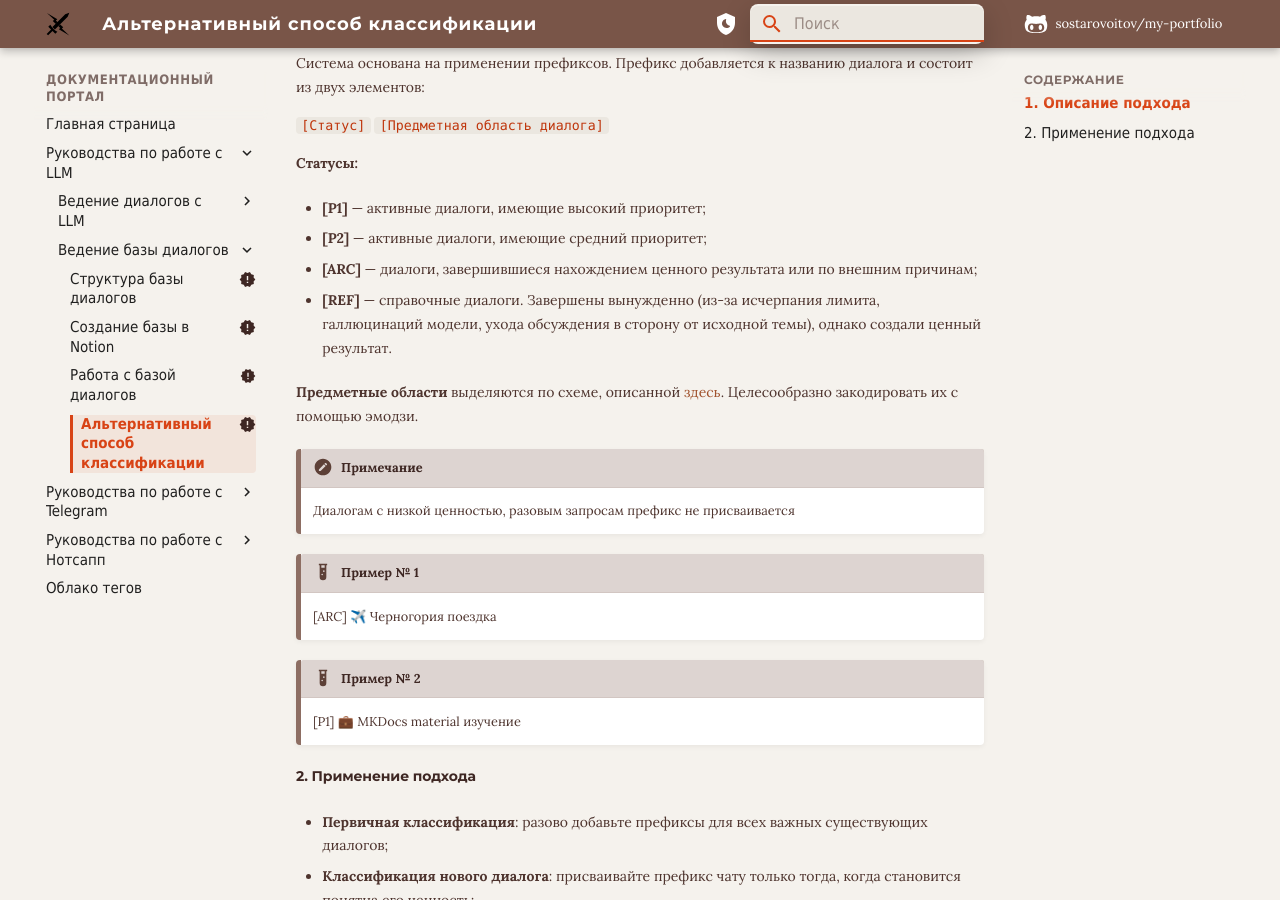
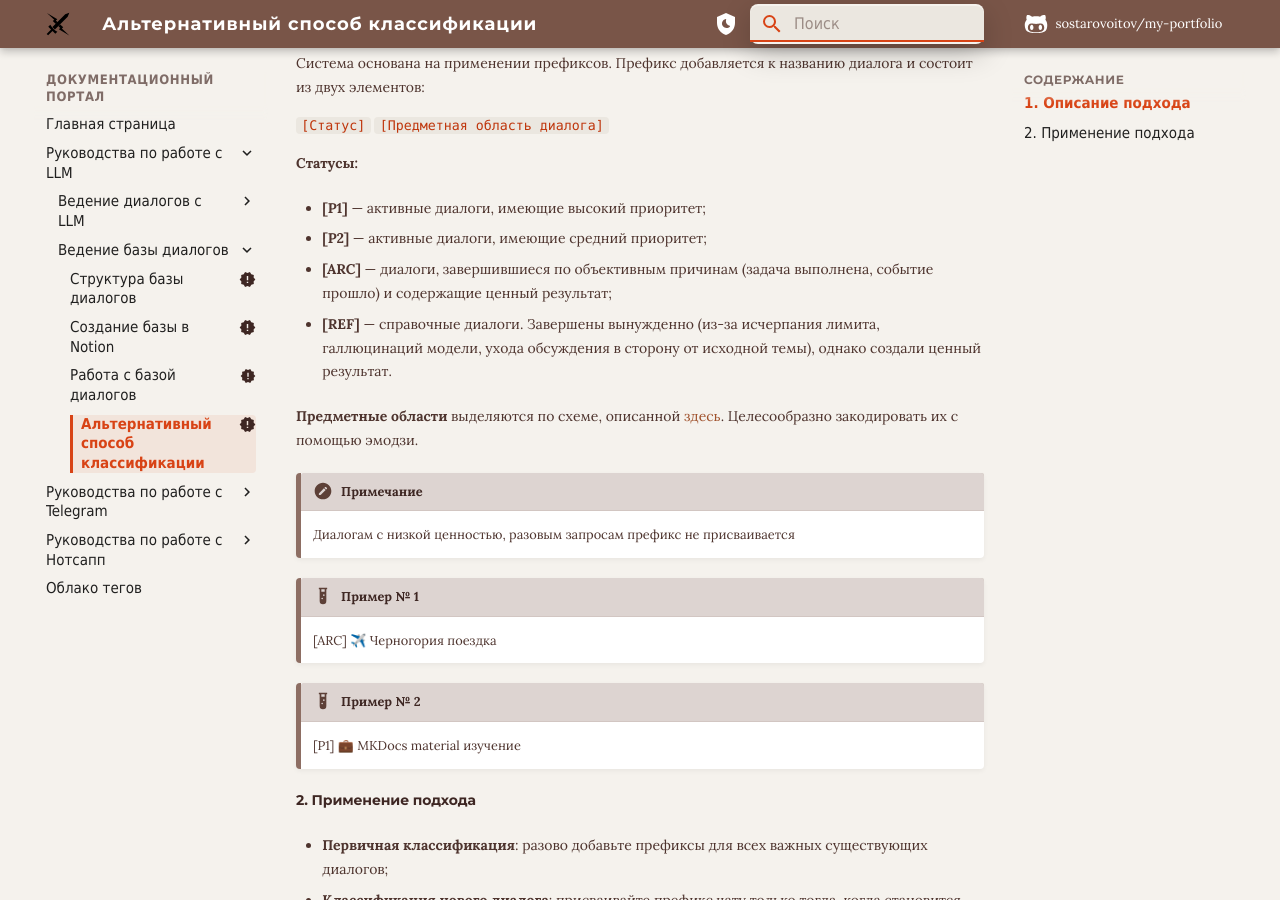
Before and after one commit to sostarovoitov/my-portfolio, an MkDocs documentation site: the page built from docs/Instructions/LLMs/alternative-approach.md, in a window 1280 px wide and 900 px high, scrolled down 307 px. Built offline with MkDocs 1.6.1 and Material for MkDocs 9.7.7, drawn with Linux system fonts in a browser that asks for light colours; plug-ins that fetch from the network failed and are left out; comment, search, counter and statistics services are not loaded.

```diff
--- a/docs/Instructions/LLMs/alternative-approach.md
+++ b/docs/Instructions/LLMs/alternative-approach.md
@@ -16,7 +16,7 @@
 
 * **[P2]** — активные диалоги, имеющие средний приоритет;
 
-* **[ARC]** — диалоги, завершившиеся нахождением ценного результата или по внешним причинам;
+* **[ARC]** — диалоги, завершившиеся по объективным причинам (задача выполнена, событие прошло) и содержащие ценный результат;
 
 * **[REF]** — справочные диалоги. Завершены вынужденно (из-за исчерпания лимита, галлюцинаций модели, ухода обсуждения в сторону от исходной темы), однако создали ценный результат.
 
```
Also changed, not shown: 1 other file.
